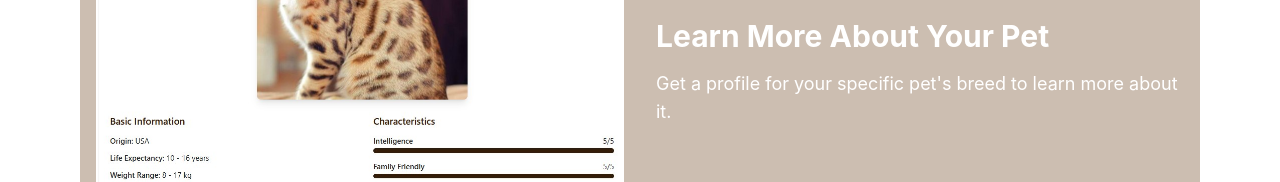
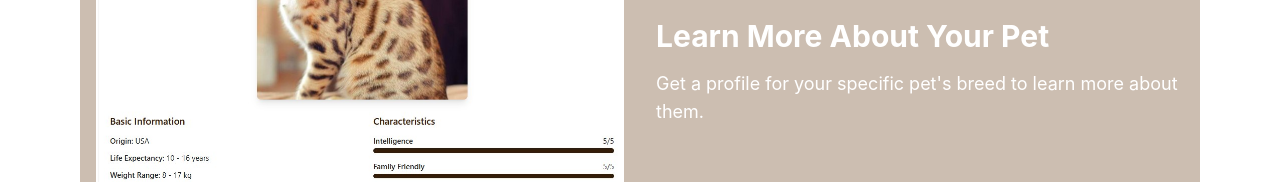
Before and after one commit to HackerManOSU/TellTail, a React (Vite) app in the folder frontend/: page / in a window 1280 px wide. Shown: the part 1301-1483 px from the top of the page. Built offline with nearby package versions, Linux system fonts and the light colour scheme.

Commit message:
Changed home.tsx formattting to be more readable

```diff
--- a/frontend/src/components/Home/Home.tsx
+++ b/frontend/src/components/Home/Home.tsx
@@ -39,9 +39,6 @@ const Home = () => {
         </div>
       </div>
 
-
-
-
       <div className="flex justify-between">
         <div className="w-1/2 p-4 border-4 border-tertiary rounded-lg mr-2">
           <h2 className="text-3xl font-bold mb-4">Easily Identify Your Pets</h2>
@@ -59,7 +56,7 @@ const Home = () => {
         </div>
         <div className="w-1/2 p-4 flex flex-col justify-center">
           <h2 className="text-3xl font-bold mb-4">Learn More About Your Pet</h2>
-            <p className="text-lg">Get a profile for your specific pet's breed to learn more about it.</p>
+          <p className="text-lg">Get a profile for your specific pet's breed to learn more about them.</p>
         </div>
       </div>
 
```
Lines whose indentation alone changed are shown as unchanged.
